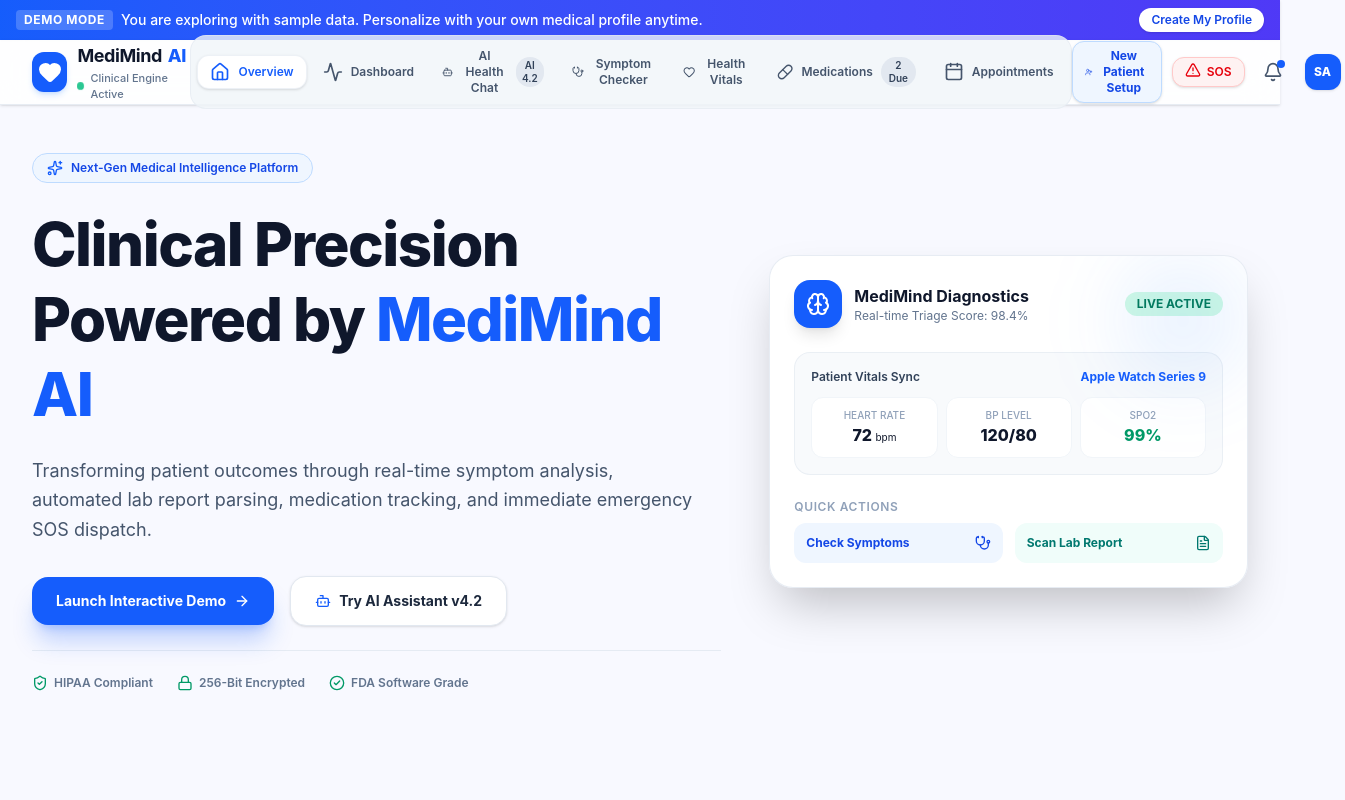
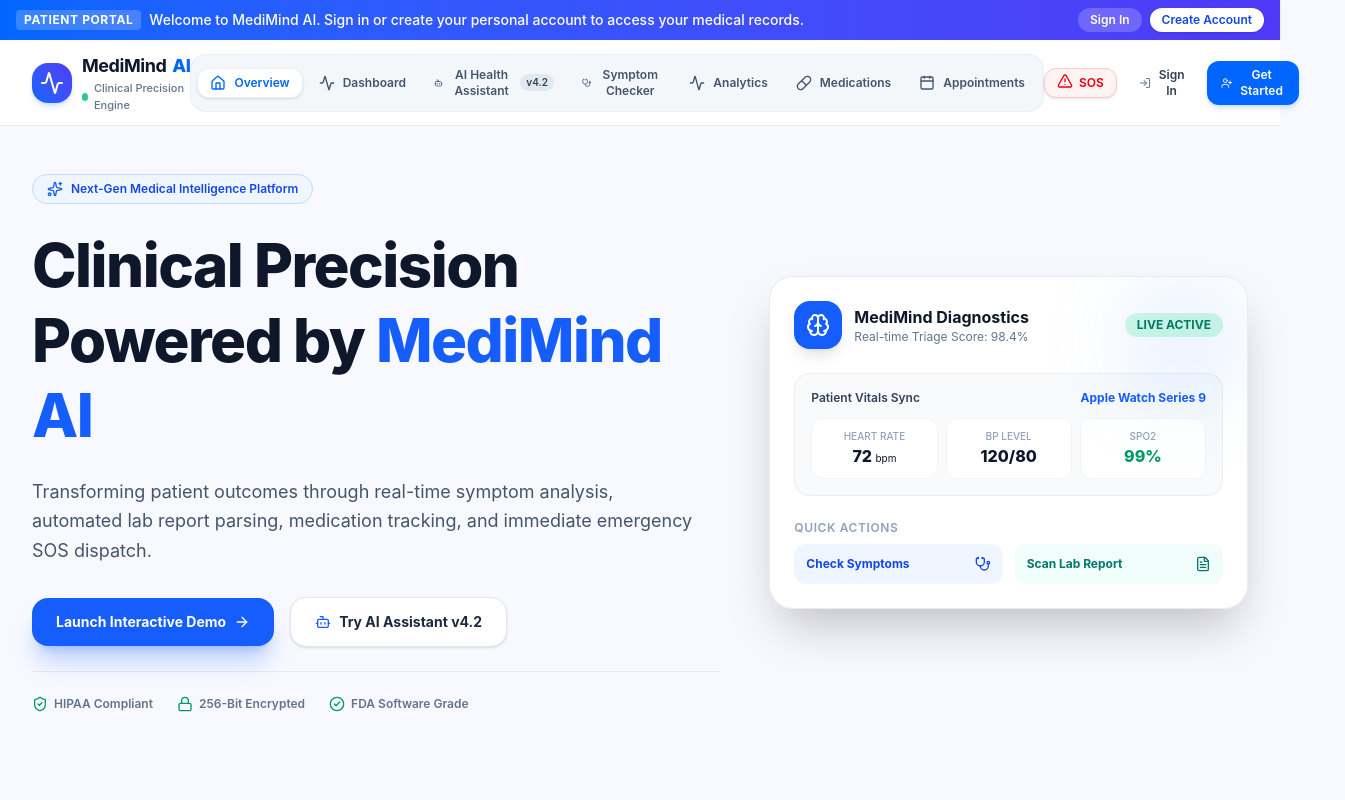
Before and after one commit to klu2300030639/MediMind-AI, a React (Vite) app: page / in a window 1280 px wide. Shown: the top 800 px of the page, 1345 px wide, since content can reach past the window. Built offline with nearby package versions, Linux system fonts and the light colour scheme.

Commit message:
feat: Add patient account signup, login, and personal health tracking system

```diff
--- a/src/App.tsx
+++ b/src/App.tsx
@@ -11,61 +11,87 @@
 import { ReportAnalyzer } from './components/ReportAnalyzer';
 import { HealthProfile } from './components/HealthProfile';
 import { EmergencySOS } from './components/EmergencySOS';
-import { OnboardingModal } from './components/OnboardingModal';
-
-const DEFAULT_DEMO_PROFILE: UserProfile = {
-  name: 'Sarah Jenkins (Demo)',
-  age: 32,
-  gender: 'Female',
-  bloodGroup: 'A+',
-  allergies: ['Penicillin'],
-  medicalId: '#MM-884920',
-  emergencyContactName: 'David Jenkins (Spouse)',
-  emergencyContactPhone: '+1 (555) 019-2834',
-  primaryGoal: 'Symptom Diagnosis & Telehealth',
-  connectedDevice: 'Apple Watch Series 9',
-  isOnboarded: false,
-};
+import { AuthModal } from './components/AuthModal';
 
 export function App() {
-  const [userProfile, setUserProfile] = useState<UserProfile>(() => {
+  const [currentUser, setCurrentUser] = useState<UserProfile | null>(() => {
     try {
-      const saved = localStorage.getItem('medimind_user_profile');
+      const saved = localStorage.getItem('medimind_active_patient_session');
       if (saved) return JSON.parse(saved);
     } catch (e) {
-      console.error('Failed to load profile from storage', e);
+      console.error(e);
     }
-    return DEFAULT_DEMO_PROFILE;
+    return null;
   });
 
   const [currentScreen, setCurrentScreen] = useState<ScreenId>(() => {
-    return userProfile.isOnboarded ? 'dashboard' : 'landing';
+    return currentUser ? 'dashboard' : 'landing';
   });
 
-  const [showOnboarding, setShowOnboarding] = useState(false);
+  const [showAuthModal, setShowAuthModal] = useState(false);
+  const [authMode, setAuthMode] = useState<'login' | 'signup'>('login');
 
-  const handleOnboardingComplete = (newProfile: UserProfile) => {
-    const updated = { ...newProfile, isOnboarded: true };
-    setUserProfile(updated);
+  const handleOpenAuth = (mode: 'login' | 'signup' = 'login') => {
+    setAuthMode(mode);
+    setShowAuthModal(true);
+  };
+
+  const handleLoginSuccess = (user: UserProfile) => {
+    setCurrentUser(user);
     try {
-      localStorage.setItem('medimind_user_profile', JSON.stringify(updated));
+      localStorage.setItem('medimind_active_patient_session', JSON.stringify(user));
     } catch (e) {
-      console.error('Failed to save profile to storage', e);
+      console.error(e);
     }
-    setShowOnboarding(false);
+    setShowAuthModal(false);
     setCurrentScreen('dashboard');
   };
 
+  const handleLogout = () => {
+    setCurrentUser(null);
+    try {
+      localStorage.removeItem('medimind_active_patient_session');
+    } catch (e) {
+      console.error(e);
+    }
+    setCurrentScreen('landing');
+  };
+
   const renderScreen = () => {
+    // If not authenticated and trying to access private screens, redirect or show guest view
+    const activeProfile = currentUser || {
+      name: 'Guest Patient (Demo)',
+      age: 30,
+      gender: 'Guest',
+      bloodGroup: 'O+',
+      allergies: ['None Specified'],
+      medicalId: '#MM-GUEST',
+      emergencyContactName: 'Emergency Hotline 911',
+      emergencyContactPhone: '+1 (555) 911-0000',
+      primaryGoal: 'Sign In To Personalize',
+      connectedDevice: 'Demo Mode Active',
+      isOnboarded: false,
+    };
+
     switch (currentScreen) {
       case 'landing':
-        return <LandingPage onNavigate={setCurrentScreen} />;
+        return (
+          <LandingPage
+            onNavigate={(screen) => {
+              if (screen !== 'landing' && !currentUser) {
+                handleOpenAuth('signup');
+              } else {
+                setCurrentScreen(screen);
+              }
+            }}
+          />
+        );
       case 'dashboard':
         return (
           <UserDashboard
-            userProfile={userProfile}
+            userProfile={activeProfile}
             onNavigate={setCurrentScreen}
-            onOpenOnboarding={() => setShowOnboarding(true)}
+            onOpenOnboarding={() => handleOpenAuth('signup')}
           />
         );
       case 'chat':
@@ -83,9 +109,9 @@
       case 'profile':
         return (
           <HealthProfile
-            userProfile={userProfile}
+            userProfile={activeProfile}
             onNavigate={setCurrentScreen}
-            onOpenOnboarding={() => setShowOnboarding(true)}
+            onOpenOnboarding={() => handleOpenAuth('signup')}
           />
         );
       case 'emergency':
@@ -97,36 +123,46 @@
 
   return (
     <div className="min-h-screen bg-[#f8f9ff] text-[#0b1c30] flex flex-col font-sans">
-      {!userProfile.isOnboarded && (
-        <div className="bg-gradient-to-r from-blue-600 to-indigo-600 text-white px-4 py-2 text-xs md:text-sm font-medium flex items-center justify-between shadow-sm">
+      {!currentUser && (
+        <div className="bg-gradient-to-r from-[#0066FF] to-indigo-600 text-white px-4 py-2 text-xs md:text-sm font-medium flex items-center justify-between shadow-sm">
           <div className="flex items-center gap-2">
-            <span className="bg-white/20 px-2 py-0.5 rounded text-white text-xs uppercase font-bold tracking-wider">Demo Mode</span>
-            <span>You are exploring with sample data. Personalize with your own medical profile anytime.</span>
+            <span className="bg-white/20 px-2 py-0.5 rounded text-white text-xs uppercase font-bold tracking-wider">Patient Portal</span>
+            <span>Welcome to MediMind AI. Sign in or create your personal account to access your medical records.</span>
           </div>
-          <button
-            onClick={() => setShowOnboarding(true)}
-            className="bg-white text-blue-700 hover:bg-blue-50 px-3 py-1 rounded-full font-semibold transition text-xs shadow"
-          >
-            Create My Profile
-          </button>
+          <div className="flex items-center gap-2">
+            <button
+              onClick={() => handleOpenAuth('login')}
+              className="bg-white/20 hover:bg-white/30 text-white px-3 py-1 rounded-full font-semibold transition text-xs"
+            >
+              Sign In
+            </button>
+            <button
+              onClick={() => handleOpenAuth('signup')}
+              className="bg-white text-blue-700 hover:bg-blue-50 px-3 py-1 rounded-full font-semibold transition text-xs shadow"
+            >
+              Create Account
+            </button>
+          </div>
         </div>
       )}
 
       <Navigation
         currentScreen={currentScreen}
         setCurrentScreen={setCurrentScreen}
-        userProfile={userProfile}
-        onOpenOnboarding={() => setShowOnboarding(true)}
+        userProfile={currentUser}
+        onOpenAuth={handleOpenAuth}
+        onLogout={handleLogout}
       />
 
       <main className="flex-1 transition-all animate-in fade-in duration-200">
         {renderScreen()}
       </main>
 
-      {showOnboarding && (
-        <OnboardingModal
-          onComplete={handleOnboardingComplete}
-          onCancel={() => setShowOnboarding(false)}
+      {showAuthModal && (
+        <AuthModal
+          initialMode={authMode}
+          onLoginSuccess={handleLoginSuccess}
+          onClose={() => setShowAuthModal(false)}
         />
       )}
     </div>
--- a/src/components/Navigation.tsx
+++ b/src/components/Navigation.tsx
@@ -1,55 +1,59 @@
+import { useState } from 'react';
 import type { ScreenId, UserProfile } from '../types';
-import React, { useState } from 'react';
 import {
-  Heart,
+  Home,
   Bot,
+  Stethoscope,
   Activity,
   Pill,
   Calendar,
   FileText,
   User,
   AlertTriangle,
-  Home,
-  Stethoscope,
-  Bell,
   Menu,
   X,
-  UserPlus
+  Bell,
+  LogIn,
+  UserPlus,
+  LogOut
 } from 'lucide-react';
 
 interface NavigationProps {
   currentScreen: ScreenId;
   setCurrentScreen: (screen: ScreenId) => void;
-  userProfile: UserProfile;
-  onOpenOnboarding: () => void;
+  userProfile: UserProfile | null;
+  onOpenAuth: (mode?: 'login' | 'signup') => void;
+  onLogout: () => void;
 }
 
-export const Navigation: React.FC<NavigationProps> = ({
+export function Navigation({
   currentScreen,
   setCurrentScreen,
   userProfile,
-  onOpenOnboarding
-}) => {
+  onOpenAuth,
+  onLogout,
+}: NavigationProps) {
   const [mobileMenuOpen, setMobileMenuOpen] = useState(false);
   const [notificationsOpen, setNotificationsOpen] = useState(false);
+  const [profileDropdownOpen, setProfileDropdownOpen] = useState(false);
 
   const navItems: { id: ScreenId; label: string; icon: React.ReactNode; badge?: string }[] = [
-    { id: 'landing', label: 'Overview', icon: <Home className="w-5 h-5" /> },
-    { id: 'dashboard', label: 'Dashboard', icon: <Activity className="w-5 h-5" /> },
-    { id: 'chat', label: 'AI Health Chat', icon: <Bot className="w-5 h-5" />, badge: 'AI 4.2' },
-    { id: 'symptoms', label: 'Symptom Checker', icon: <Stethoscope className="w-5 h-5" /> },
-    { id: 'analytics', label: 'Health Vitals', icon: <Heart className="w-5 h-5" /> },
-    { id: 'medications', label: 'Medications', icon: <Pill className="w-5 h-5" />, badge: '2 Due' },
-    { id: 'appointments', label: 'Appointments', icon: <Calendar className="w-5 h-5" /> },
-    { id: 'reports', label: 'Report Analyzer', icon: <FileText className="w-5 h-5" /> },
-    { id: 'profile', label: 'My Health ID', icon: <User className="w-5 h-5" /> },
-    { id: 'emergency', label: 'Emergency SOS', icon: <AlertTriangle className="w-5 h-5 text-red-500" /> },
+    { id: 'landing', label: 'Overview', icon: <Home className="w-4 h-4" /> },
+    { id: 'dashboard', label: 'Dashboard', icon: <Activity className="w-4 h-4" /> },
+    { id: 'chat', label: 'AI Health Assistant', icon: <Bot className="w-4 h-4" />, badge: 'v4.2' },
+    { id: 'symptoms', label: 'Symptom Checker', icon: <Stethoscope className="w-4 h-4" /> },
+    { id: 'analytics', label: 'Analytics', icon: <Activity className="w-4 h-4" /> },
+    { id: 'medications', label: 'Medications', icon: <Pill className="w-4 h-4" /> },
+    { id: 'appointments', label: 'Appointments', icon: <Calendar className="w-4 h-4" /> },
+    { id: 'reports', label: 'Report OCR', icon: <FileText className="w-4 h-4" /> },
+    { id: 'profile', label: 'Medical Passport', icon: <User className="w-4 h-4" /> },
   ];
 
   return (
     <>
-      <header className="sticky top-0 z-40 w-full glass-panel border-b border-slate-200/80 shadow-sm transition-all">
-        <div className="max-w-7xl mx-auto px-4 sm:px-6 lg:px-8 h-16 flex items-center justify-between">
+      <header className="sticky top-0 z-40 bg-white/90 backdrop-blur-md border-b border-slate-200/80 px-4 lg:px-8 py-3 transition-all">
+        <div className="max-w-7xl mx-auto flex items-center justify-between">
+
           <div className="flex items-center gap-3">
             <button
               onClick={() => setMobileMenuOpen(!mobileMenuOpen)}
@@ -62,16 +66,16 @@
               onClick={() => setCurrentScreen('landing')}
               className="flex items-center gap-2.5 cursor-pointer group"
             >
-              <div className="w-10 h-10 rounded-xl bg-blue-600 flex items-center justify-center text-white shadow-md shadow-blue-500/20 group-hover:scale-105 transition-transform">
-                <Heart className="w-6 h-6 fill-current text-white" />
+              <div className="w-10 h-10 rounded-2xl bg-gradient-to-tr from-[#0066FF] to-indigo-600 p-2 text-white shadow-md shadow-blue-500/20 group-hover:scale-105 transition-transform flex items-center justify-center">
+                <Activity className="w-6 h-6" />
               </div>
               <div className="flex flex-col">
                 <span className="font-bold text-lg text-slate-900 tracking-tight flex items-center gap-1.5">
-                  MediMind <span className="text-blue-600 font-extrabold">AI</span>
+                  MediMind <span className="text-[#0066FF] font-extrabold">AI</span>
                 </span>
                 <div className="flex items-center gap-1.5">
                   <span className="w-2 h-2 rounded-full bg-emerald-500 status-pulse"></span>
-                  <span className="text-[11px] font-medium text-slate-500">Clinical Engine Active</span>
+                  <span className="text-[11px] font-medium text-slate-500">Clinical Precision Engine</span>
                 </div>
               </div>
             </div>
@@ -86,7 +90,7 @@
                   onClick={() => setCurrentScreen(item.id)}
                   className={`flex items-center gap-2 px-3 py-1.5 rounded-xl text-xs font-semibold transition-all ${
                     active
-                      ? 'bg-white text-blue-600 shadow-sm border border-slate-200/60'
+                      ? 'bg-white text-[#0066FF] shadow-sm border border-slate-200/60'
                       : 'text-slate-600 hover:text-slate-900 hover:bg-slate-200/50'
                   }`}
                 >
@@ -105,16 +109,6 @@
           </nav>
 
           <div className="flex items-center gap-2.5">
-            {/* New User Setup Button */}
-            <button
-              onClick={onOpenOnboarding}
-              className="flex items-center gap-1.5 px-3 py-1.5 rounded-xl bg-blue-50 text-blue-700 border border-blue-200 hover:bg-blue-100 font-bold text-xs transition-all shadow-sm"
-              title="Setup New Patient Profile"
-            >
-              <UserPlus className="w-4 h-4" />
-              <span className="hidden md:inline">New Patient Setup</span>
-            </button>
-
             <button
               onClick={() => setCurrentScreen('emergency')}
               className="flex items-center gap-1.5 px-3 py-1.5 rounded-xl bg-red-50 text-red-600 border border-red-200 hover:bg-red-100 font-semibold text-xs transition-all shadow-sm active:scale-95"
@@ -123,56 +117,75 @@
               <span className="hidden sm:inline">SOS</span>
             </button>
 
+            {userProfile ? (
               <div className="relative">
                 <button
-                onClick={() => setNotificationsOpen(!notificationsOpen)}
-                className="p-2 rounded-xl text-slate-600 hover:bg-slate-100 relative transition-colors"
+                  onClick={() => setProfileDropdownOpen(!profileDropdownOpen)}
+                  className="flex items-center gap-2 p-1 pl-2.5 rounded-xl hover:bg-slate-100 border border-slate-200 transition-colors"
                 >
-                <Bell className="w-5 h-5" />
-                <span className="absolute top-1.5 right-1.5 w-2 h-2 rounded-full bg-blue-600"></span>
+                  <span className="text-xs font-bold text-slate-800 hidden md:inline">{userProfile.name}</span>
+                  <div className="w-8 h-8 rounded-xl bg-[#0066FF] text-white font-extrabold text-xs flex items-center justify-center shadow-sm">
+                    {userProfile.name.slice(0, 2).toUpperCase()}
+                  </div>
                 </button>
 
-              {notificationsOpen && (
-                <div className="absolute right-0 mt-2 w-80 bg-white rounded-2xl shadow-xl border border-slate-200 py-3 z-50 animate-in fade-in slide-in-from-top-2 duration-200">
-                  <div className="px-4 pb-2 border-b border-slate-100 flex items-center justify-between">
-                    <span className="font-semibold text-sm text-slate-800">Notifications</span>
-                    <span className="text-xs text-blue-600 font-medium cursor-pointer">Mark all read</span>
+                {profileDropdownOpen && (
+                  <div className="absolute right-0 mt-2 w-56 bg-white rounded-2xl shadow-xl border border-slate-200 py-2 z-50 animate-in fade-in slide-in-from-top-2">
+                    <div className="px-4 py-2 border-b border-slate-100">
+                      <p className="text-xs font-bold text-slate-900">{userProfile.name}</p>
+                      <p className="text-[11px] text-slate-500">{userProfile.medicalId}</p>
                     </div>
-                  <div className="divide-y divide-slate-100 max-h-64 overflow-y-auto">
-                    <div className="p-3 hover:bg-slate-50 text-xs">
-                      <p className="font-semibold text-slate-900">Welcome to MediMind AI</p>
-                      <p className="text-slate-500">Patient profile for {userProfile.name} is initialized.</p>
-                      <span className="text-[10px] text-slate-400">Just now</span>
-                    </div>
-                  </div>
+                    <button
+                      onClick={() => {
+                        setCurrentScreen('profile');
+                        setProfileDropdownOpen(false);
+                      }}
+                      className="w-full text-left px-4 py-2 text-xs font-semibold text-slate-700 hover:bg-slate-50 flex items-center gap-2"
+                    >
+                      <User className="w-4 h-4 text-blue-600" />
+                      View Medical Passport
+                    </button>
+                    <button
+                      onClick={() => {
+                        onLogout();
+                        setProfileDropdownOpen(false);
+                      }}
+                      className="w-full text-left px-4 py-2 text-xs font-semibold text-red-600 hover:bg-red-50 flex items-center gap-2"
+                    >
+                      <LogOut className="w-4 h-4 text-red-600" />
+                      Sign Out
+                    </button>
                   </div>
                 )}
               </div>
-
+            ) : (
+              <div className="flex items-center gap-2">
                 <button
-              onClick={() => setCurrentScreen('profile')}
-              className="flex items-center gap-2 p-1 rounded-xl hover:bg-slate-100 transition-colors"
-              title={userProfile.name}
+                  onClick={() => onOpenAuth('login')}
+                  className="flex items-center gap-1.5 px-3 py-1.5 rounded-xl text-slate-700 hover:bg-slate-100 font-semibold text-xs transition"
                 >
-              <div className="w-9 h-9 rounded-xl bg-blue-600 text-white font-extrabold text-xs overflow-hidden flex items-center justify-center shadow-sm">
-                {userProfile.name.slice(0, 2).toUpperCase()}
+                  <LogIn className="w-4 h-4 text-slate-500" />
+                  <span>Sign In</span>
+                </button>
+                <button
+                  onClick={() => onOpenAuth('signup')}
+                  className="flex items-center gap-1.5 px-3.5 py-1.5 rounded-xl bg-[#0066FF] hover:bg-blue-700 text-white font-semibold text-xs shadow-md shadow-blue-500/20 transition"
+                >
+                  <UserPlus className="w-4 h-4" />
+                  <span>Get Started</span>
+                </button>
               </div>
-            </button>
+            )}
           </div>
         </div>
       </header>
 
+      {/* Mobile Drawer */}
       {mobileMenuOpen && (
         <div className="lg:hidden fixed inset-0 top-16 z-30 bg-slate-900/40 backdrop-blur-sm animate-in fade-in">
           <div className="bg-white w-4/5 max-w-xs h-full border-r border-slate-200 p-5 space-y-2 overflow-y-auto shadow-2xl">
             <div className="pb-3 mb-2 border-b border-slate-100 flex items-center justify-between">
-              <p className="text-xs font-semibold text-slate-400 uppercase tracking-wider">Navigation Menu</p>
-              <button
-                onClick={onOpenOnboarding}
-                className="text-xs font-bold text-blue-600 hover:underline"
-              >
-                + New Patient
-              </button>
+              <p className="text-xs font-semibold text-slate-400 uppercase tracking-wider">MediMind Navigation</p>
             </div>
             {navItems.map((item) => {
               const active = currentScreen === item.id;
@@ -184,50 +197,19 @@
                     setMobileMenuOpen(false);
                   }}
                   className={`w-full flex items-center justify-between px-3.5 py-2.5 rounded-xl text-sm font-semibold transition-all ${
-                    active ? 'bg-blue-600 text-white shadow-md shadow-blue-500/20' : 'text-slate-700 hover:bg-slate-100'
+                    active ? 'bg-[#0066FF] text-white shadow-md shadow-blue-500/20' : 'text-slate-700 hover:bg-slate-100'
                   }`}
                 >
                   <div className="flex items-center gap-3">
                     {item.icon}
                     <span>{item.label}</span>
                   </div>
-                  {item.badge && (
-                    <span className={`px-2 py-0.5 rounded-full text-xs ${
-                      active ? 'bg-white/20 text-white' : 'bg-slate-200 text-slate-700'
-                    }`}>
-                      {item.badge}
-                    </span>
-                  )}
                 </button>
               );
             })}
           </div>
         </div>
       )}
-
-      <nav className="lg:hidden fixed bottom-0 left-0 right-0 z-40 bg-white/95 backdrop-blur-md border-t border-slate-200 px-2 py-1.5 flex justify-around items-center shadow-lg">
-        {[
-          { id: 'dashboard', label: 'Home', icon: <Home className="w-5 h-5" /> },
-          { id: 'chat', label: 'AI Chat', icon: <Bot className="w-5 h-5" /> },
-          { id: 'symptoms', label: 'Check', icon: <Stethoscope className="w-5 h-5" /> },
-          { id: 'medications', label: 'Rx', icon: <Pill className="w-5 h-5" /> },
-          { id: 'emergency', label: 'SOS', icon: <AlertTriangle className="w-5 h-5 text-red-500" /> },
-        ].map((tab) => {
-          const active = currentScreen === tab.id;
-          return (
-            <button
-              key={tab.id}
-              onClick={() => setCurrentScreen(tab.id as ScreenId)}
-              className={`flex flex-col items-center py-1 px-3 rounded-xl transition-all ${
-                active ? 'text-blue-600 font-bold bg-blue-50' : 'text-slate-500 hover:text-slate-800'
-              }`}
-            >
-              {tab.icon}
-              <span className="text-[10px] mt-0.5">{tab.label}</span>
-            </button>
-          );
-        })}
-      </nav>
     </>
   );
-};
+}
```
Also changed, not shown: 1 other file (tests, documents, lock files or other folders). Lines whose indentation alone changed are shown as unchanged.
